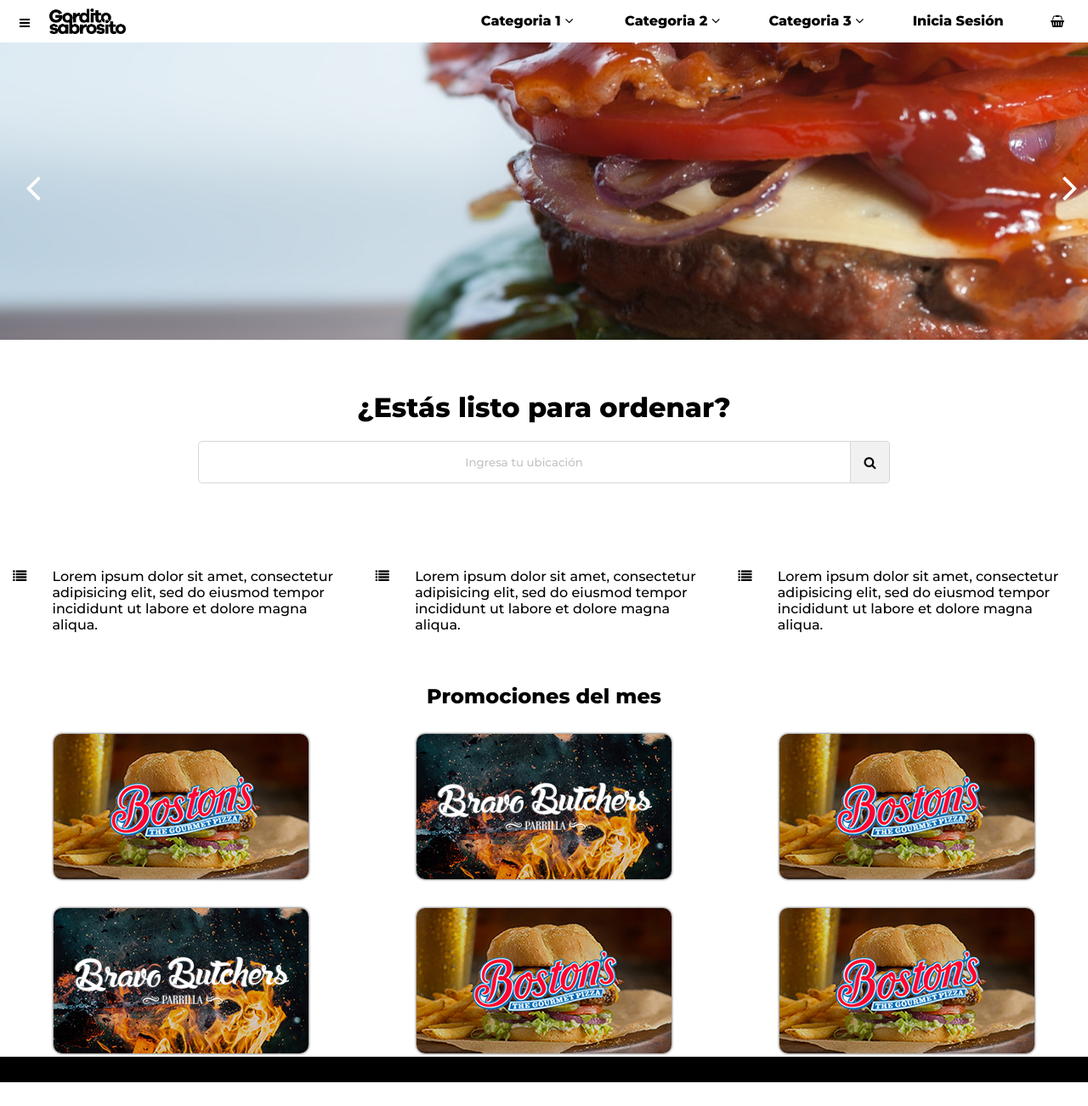
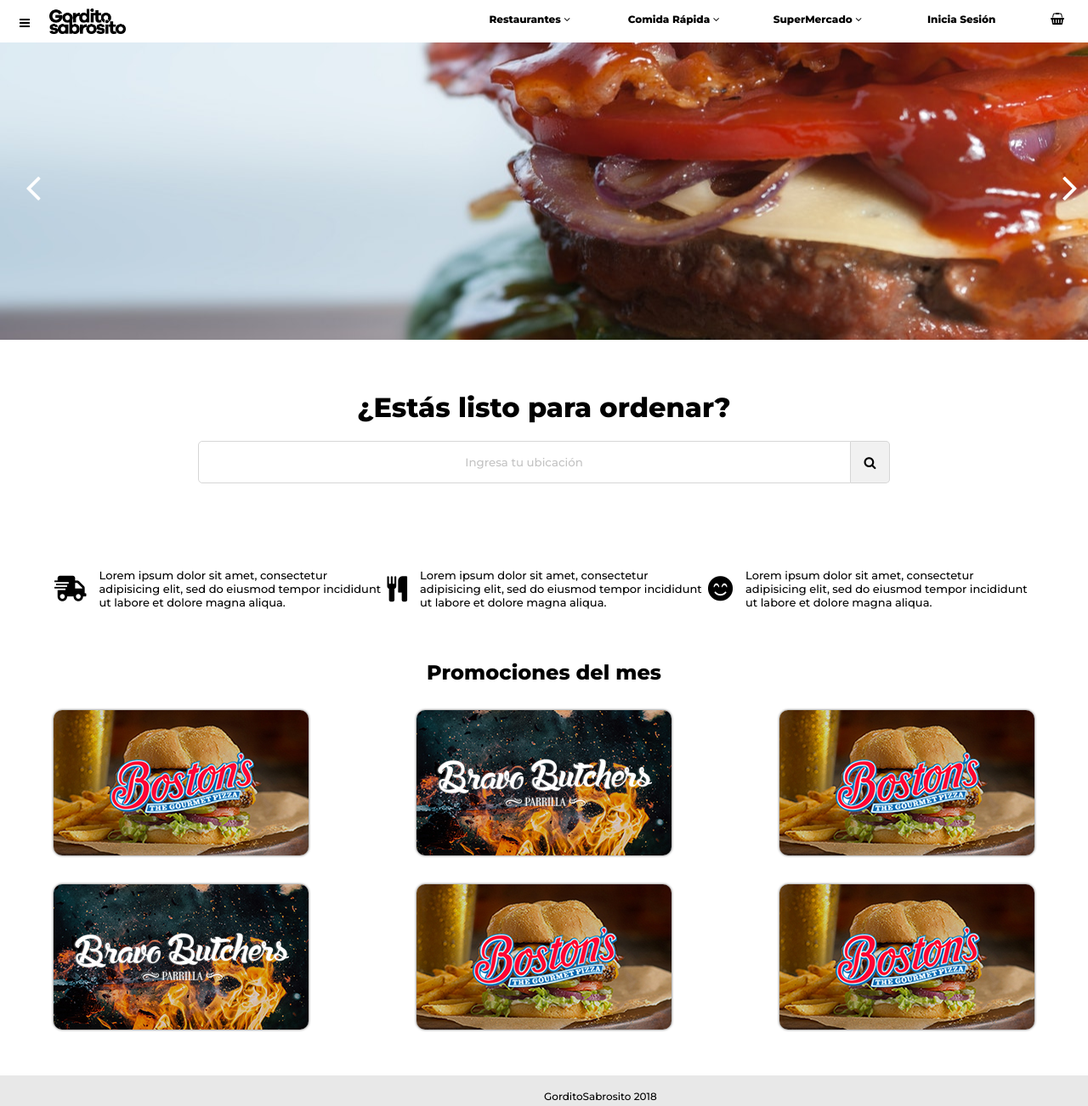
Before and after one commit to jorgeirh/GorditoSabrosito, a website: page index.html in a window 1280 px wide. Shown: the whole page at 85% size. Before the commit the page ends 1274 px from the top, so only its background shows below. Drawn offline with Linux system fonts and the light colour scheme; some packages are replaced by stand-ins of ours.

Commit message:
Added font awesome icons to "info" and footer

```diff
--- a/css/styles.css
+++ b/css/styles.css
@@ -103,6 +103,8 @@
   display: inline-block;
   margin-right: 20px;
   height:50px;
+  font-size: 12px;
+  text-align: center;
 }
 
 header li{
@@ -198,7 +200,7 @@
 
 .promos1 img, .promos2 img{
   border-radius: 10px;
-  box-shadow: 0px 0px  3px rgba(0, 0, 0, 0.9);
+  box-shadow: 0px 0px  3px rgba(0, 0, 0, 0.7);
 }
 
 .promosContainer .moveLeftCurrent{
@@ -237,8 +239,9 @@
 
 .info{
   display: flex;
-  width: 100%;
+  width: 90%;
   justify-content: space-around;
+  margin: 0 auto;
 }
 .info div{
 
@@ -246,6 +249,13 @@
 
 .info .infoText{
   width: 350px;
+  font-size: 13px;
+}
+
+.info .infoIcon{
+  font-size: 30px;
+  margin-top: 6px;
+  margin-right: 15px;
 }
 
 .info li{
@@ -345,9 +355,20 @@
 
 footer{
   text-align: center;
-  background-color: #000;
+  background-color: #e8e8e8;
   width: 100%;
+  margin-top: 50px;
   bottom: 0;
-  height: 30px;
+  height: 50px;
+  font-size: 12px;
+}
+footer span{
+  position: absolute;
+  margin-top: 17px;
+}
 
+@@media 767px {
+  .menuBar2 ul{
+    display: none;
+  }
 }
--- a/index.html
+++ b/index.html
@@ -5,6 +5,7 @@
     <title>GorditoSabrosito</title>
     <link rel="stylesheet" href="css/styles.css">
     <link href="https://fonts.googleapis.com/css?family=Montserrat:500,800" rel="stylesheet">
+    <link rel="stylesheet" href="https://use.fontawesome.com/releases/v5.2.0/css/all.css" integrity="sha384-hWVjflwFxL6sNzntih27bfxkr27PmbbK/iSvJ+a4+0owXq79v+lsFkW54bOGbiDQ" crossorigin="anonymous">
     <link rel="stylesheet" href="node_modules/font-awesome/css/font-awesome.css">
 
     <link rel="shortcut icon" href="img/icon.png">
@@ -18,8 +19,8 @@
         </div>
       <div class="menuBar2 menuTransition">
         <div class="menu">
-          <ul class="">
-            <li class="menuPrincipal">Categoria 1 <i class="fa fa-angle-down arrowRotate"></i>
+          <ul>
+            <li class="menuPrincipal">Restaurantes <i class="fa fa-angle-down arrowRotate"></i>
               <ul class="submenu">
                 <li>Categoria 1 </li>
                 <li>Categoria 2 </li>
@@ -28,7 +29,7 @@
             </li>
           </ul>
           <ul>
-            <li class="menuPrincipal">Categoria 2 <i class="fa fa-angle-down arrowRotate"></i>
+            <li class="menuPrincipal">Comida Rápida <i class="fa fa-angle-down arrowRotate"></i>
               <ul class="submenu">
               <li>Categoria 1 </li>
               <li>Categoria 2 </li>
@@ -37,10 +38,10 @@
             </li>
           </ul>
           <ul>
-            <li class="menuPrincipal">Categoria 3 <i class="fa fa-angle-down arrowRotate"></i>
+            <li class="menuPrincipal">SuperMercado <i class="fa fa-angle-down arrowRotate"></i>
             <ul class="submenu">
-              <li>Categoria 1 </li>
-              <li>Categoria 2 </li>
+              <li>Categoria 1</li>
+              <li>Categoria 2</li>
               <li class="lastCatItem">Categoria 3 </li>
             </ul>
             </li>
@@ -90,23 +91,23 @@
 
       <section class="info">
 
-        <div class="">
-          <i class="fa fa-list"></i>
+        <div class="infoIcon">
+          <i class="fas fa-shipping-fast"></i>
         </div>
 
         <div class="infoText">
           <p>Lorem ipsum dolor sit amet, consectetur adipisicing elit, sed do eiusmod tempor incididunt ut labore et dolore magna aliqua.</p>
         </div>
-        <div class="">
-          <i class="fa fa-list"></i>
+        <div class="infoIcon">
+          <i class="fa fa-cutlery"></i>
         </div>
 
         <div class="infoText">
           <p>Lorem ipsum dolor sit amet, consectetur adipisicing elit, sed do eiusmod tempor incididunt ut labore et dolore magna aliqua.</p>
         </div>
 
-        <div class="">
-          <i class="fa fa-list"></i>
+        <div class="infoIcon">
+          <i class="fas fa-smile-beam"></i>
         </div>
 
         <div class="infoText">
@@ -151,7 +152,7 @@
 
       </div>
     <footer>
-      <span>GorditoSabrosito</span>
+      <span>GorditoSabrosito 2018</span>
     </footer>
   <script src="js/slider.js"></script>
   <script src="js/maps.js"></script>
```
